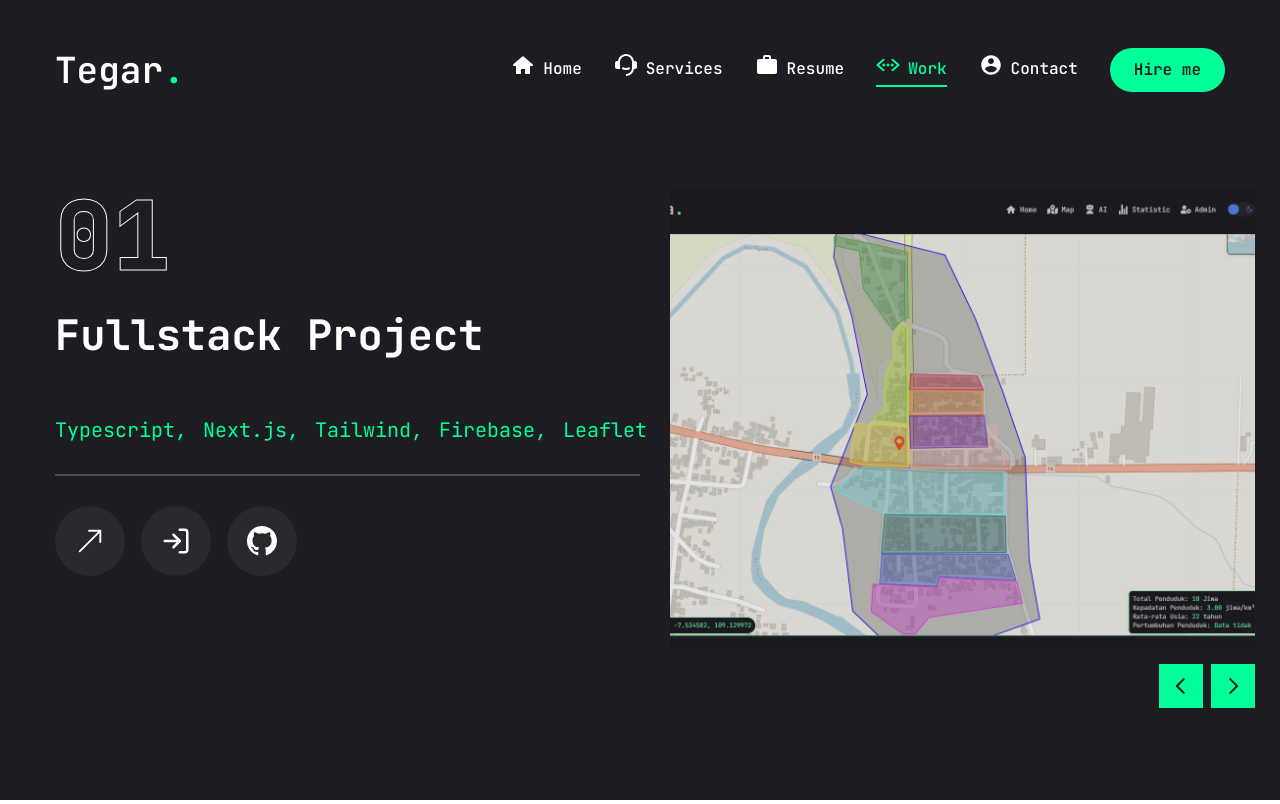
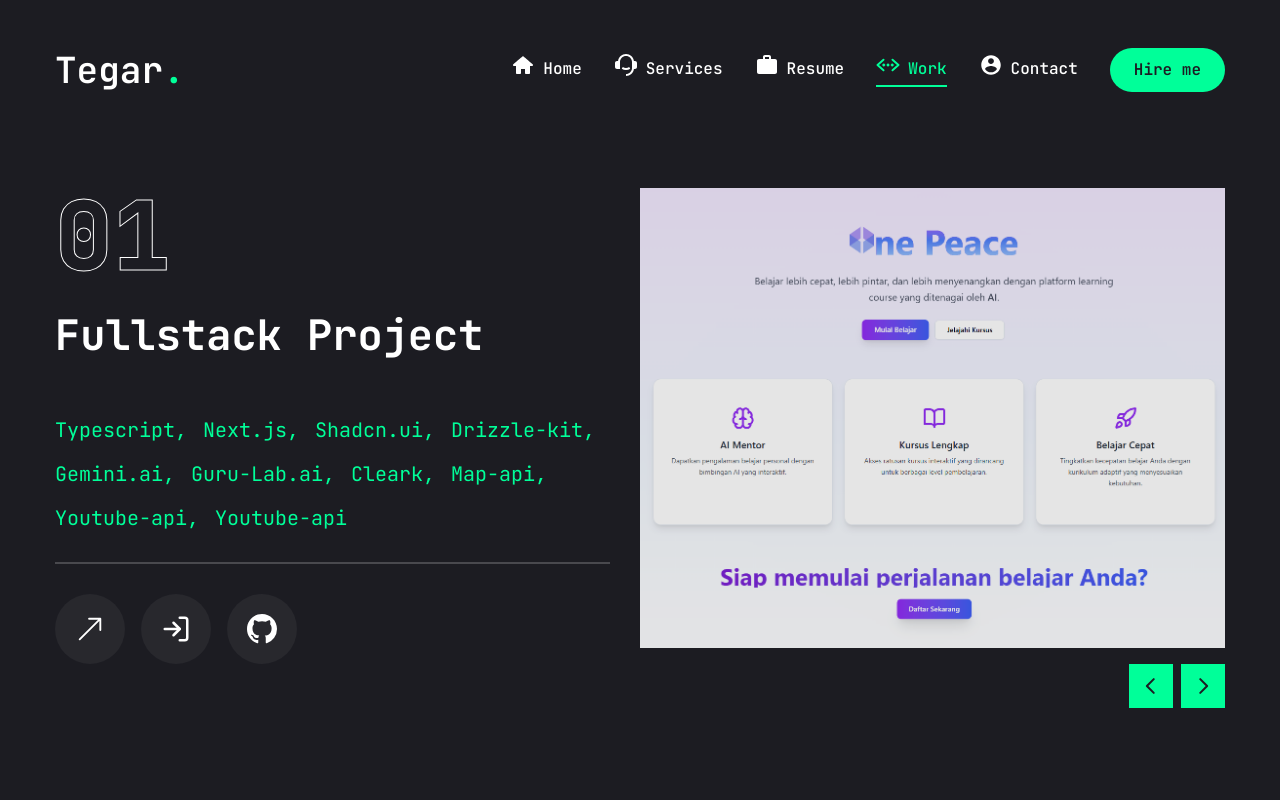
Before and after one commit to Garrr555/Portofolio-js, a Next.js app: page /work in a window 1280 px wide. Built offline with nearby package versions, Linux system fonts and the light colour scheme.

Commit message:
update-work

```diff
--- a/src/app/(navbar)/work/page.jsx
+++ b/src/app/(navbar)/work/page.jsx
@@ -47,16 +47,16 @@ export default function Work() {
                 {project.category} Project
               </h2>
               <p className="text-white/60 ">{project.description}</p>
-              <ul className="flex gap-4">
+              <div className="flex gap-4 flex-wrap">
                 {project.stack.map((stack, i) => {
                   return (
-                    <li key={i} className="text-xl text-accent">
+                    <p key={i} className="text-xl text-accent text-start">
                       {stack.name}
                       {i !== project.stack.length - 1 && ","}
-                    </li>
+                    </p>
                   );
                 })}
-              </ul>
+              </div>
               <div className="border border-white/20"></div>
               <div className="flex items-center gap-4">
                 <Link href={project.live}>
--- a/src/data/projects.js
+++ b/src/data/projects.js
@@ -7,9 +7,33 @@ export const projects = [
     stack: [
       { name: "Typescript" },
       { name: "Next.js" },
+      { name: "Shadcn.ui" },
+      { name: "Drizzle-kit" },
+      { name: "Gemini.ai" },
+      { name: "Guru-Lab.ai" },
+      { name: "Cleark" },
+      { name: "Map-api" },
+      { name: "Youtube-api" },
+      { name: "Youtube-api" },
+    ],
+    image: "/project/11.png",
+    live: "https://learning-course-cyan.vercel.app",
+    live2: true,
+    liveX: "https://learning-course-cyan.vercel.app/sign-in",
+    github: "https://github.com/Garrr555/Learning-Course",
+  },
+  {
+    num: "02",
+    category: "Fullstack",
+    title: "Project 2",
+    description: "",
+    stack: [
+      { name: "Typescript" },
+      { name: "React.js" },
+      { name: "Next.js" },
       { name: "Tailwind" },
       { name: "Firebase" },
-      { name: "Leaflet" },
+      { name: "Leaflet.js" },
     ],
     image: "/project/10.png",
     live: "https://margasana.vercel.app",
@@ -19,9 +43,9 @@ export const projects = [
     github: "https://github.com/Garrr555/margasana",
   },
   {
-    num: "02",
+    num: "03",
     category: "Fullstack",
-    title: "Project 2",
+    title: "Project 3",
     description: "",
     stack: [
       { name: "Typescript" },
@@ -37,9 +61,9 @@ export const projects = [
     github: "https://github.com/Garrr555/Nike",
   },
   {
-    num: "03",
+    num: "04",
     category: "Fullstack",
-    title: "Project 3",
+    title: "Project 4",
     description: "",
     stack: [
       { name: "Javascript" },
@@ -55,9 +79,9 @@ export const projects = [
     github: "https://github.com/BangOns/capstone-kelompok4",
   },
   {
-    num: "04",
+    num: "05",
     category: "Fullstack",
-    title: "Project 4",
+    title: "Project 5",
     description: "",
     stack: [
       { name: "Typescript" },
@@ -73,9 +97,9 @@ export const projects = [
     github: "https://github.com/Garrr555/mini-project",
   },
   {
-    num: "05",
+    num: "06",
     category: "Frontend",
-    title: "Project 5",
+    title: "Project 6",
     description: "",
     stack: [{ name: "Javascript" }, { name: "React.js" }, { name: "Tailwind" }],
     image: "/project/6.png",
@@ -85,9 +109,9 @@ export const projects = [
     github: "https://github.com/Garrr555/Web-Duwit",
   },
   {
-    num: "06",
+    num: "07",
     category: "Frontend",
-    title: "Project 6",
+    title: "Project 7",
     description: "",
     stack: [
       { name: "Html5" },
@@ -102,24 +126,12 @@ export const projects = [
     github: "",
   },
   {
-    num: "07",
-    category: "Frontend",
-    title: "Project 7",
-    description: "",
-    stack: [{ name: "Html 5" }, { name: "Css 3" }, { name: "Javascript" }],
-    image: "/project/4.jpeg",
-    live: "",
-    live2: false,
-    liveX: "",
-    github: "",
-  },
-  {
     num: "08",
     category: "Frontend",
     title: "Project 8",
     description: "",
     stack: [{ name: "Html 5" }, { name: "Css 3" }, { name: "Javascript" }],
-    image: "/project/3.jpeg",
+    image: "/project/4.jpeg",
     live: "",
     live2: false,
     liveX: "",
@@ -130,13 +142,8 @@ export const projects = [
     category: "Frontend",
     title: "Project 9",
     description: "",
-    stack: [
-      { name: "Html5" },
-      { name: "Css3" },
-      { name: "Javascript" },
-      { name: "Tailwind" },
-    ],
-    image: "/project/2.jpeg",
+    stack: [{ name: "Html 5" }, { name: "Css 3" }, { name: "Javascript" }],
+    image: "/project/3.jpeg",
     live: "",
     live2: false,
     liveX: "",
@@ -153,6 +160,23 @@ export const projects = [
       { name: "Javascript" },
       { name: "Tailwind" },
     ],
+    image: "/project/2.jpeg",
+    live: "",
+    live2: false,
+    liveX: "",
+    github: "",
+  },
+  {
+    num: "11",
+    category: "Frontend",
+    title: "Project 11",
+    description: "",
+    stack: [
+      { name: "Html5" },
+      { name: "Css3" },
+      { name: "Javascript" },
+      { name: "Tailwind" },
+    ],
     image: "/project/1.jpeg",
     live: "",
     live2: false,
```
Also changed, not shown: public/project/11.png (added).
